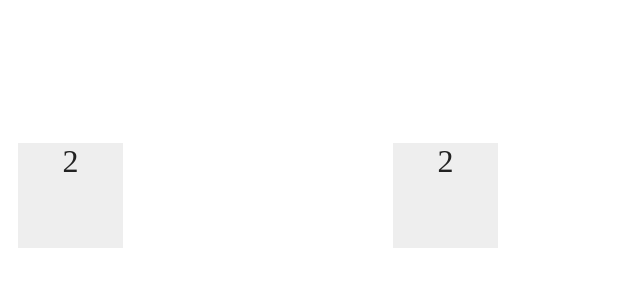
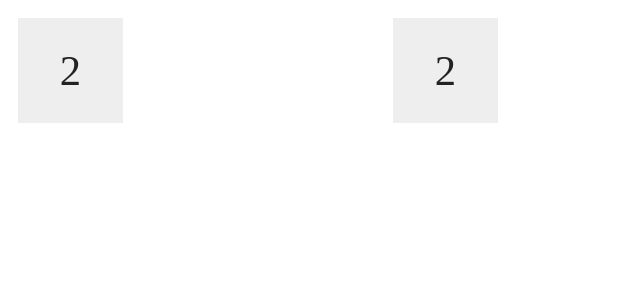
Before and after one commit to mrhanna/2048, a React (Vite) app: page / in a window 1280 px wide. Shown: the top 300 px of the page, without its empty margins (0-640 px from the left). Built offline with nearby package versions, Linux system fonts and the light colour scheme.

Commit message:
Actually fixed the flicker animation. Exiting/merging cells animate a merge in. Added score to state.

```diff
--- a/src/App.tsx
+++ b/src/App.tsx
@@ -1,8 +1,15 @@
-import Grid from "./components/Grid"
+import { GameContext } from "./components/GameContext";
+import { gameReducer, initGameState } from "./components/gameReducer";
+import Grid from "./components/Grid";
+import { useReducer } from "react";
 
 function App() {
+  const [state, dispatch] = useReducer(gameReducer, 4, initGameState)
+
   return (
-    <Grid />
+    <GameContext.Provider value={dispatch}>
+      <Grid grid={state.grid} />
+    </GameContext.Provider>
   )
 }
 
--- /dev/null
+++ b/src/components/GameContext.ts
@@ -0,0 +1,14 @@
+import { createContext, useContext } from "react";
+import type { ShiftAction } from "./gameReducer";
+
+export const GameContext = createContext<React.Dispatch<ShiftAction> | null>(null);
+
+export function useGameDispatch() {
+    const dispatch = useContext(GameContext);
+
+    if (!dispatch) {
+        throw new Error('useGameDispatch must be used in scope of GameContext.Provider');
+    }
+
+    return dispatch;
+}
--- a/src/components/Grid.tsx
+++ b/src/components/Grid.tsx
@@ -1,8 +1,11 @@
-import { useEffect, useReducer } from 'react';
-import Tile from './Tile';
+import { useEffect } from 'react';
+import Tile, { type TileProps } from './Tile';
 import styled from 'styled-components';
-import { gridReducer, initGrid, shift, type Direction } from './gridReducer';
+import { shift, type Direction } from './gameReducer';
 import { useSwipeable } from 'react-swipeable';
+
+import type { Grid } from './gameReducer';
+import { useGameDispatch } from './GameContext';
 
 const GRID_SIZE = 4;
 
@@ -12,10 +15,13 @@ const GridView = styled.div`
     height: 500px;
 `
 
-export default function Grid() {
-    const [grid, dispatch] = useReducer(gridReducer, GRID_SIZE, initGrid);
+export interface GridProps {
+    grid: Grid,
+}
 
-    const tiles = [];
+export default function Grid({ grid }: GridProps) {
+    const dispatch = useGameDispatch();
+    const tiles: TileProps[] = [];
 
     const swipeHandlers = useSwipeable({
         onSwipedLeft: () => { dispatch(shift('left')); console.log('swiped') },
@@ -52,18 +58,25 @@ export default function Grid() {
         for (let col = 0; col < GRID_SIZE; col++) {
             const cell = grid[row][col]
             if (cell) {
-                tiles.push(<Tile key={cell.tile.$id} $position={[row, col]} {...cell.tile} />);
+                tiles.push({...cell.tile, $position: [row, col]});
 
                 if (cell.merged) {
-                    // tiles.push(<Tile key={cell.merged.$id} $position={[row, col]} {...cell.merged} $exiting />);
+                    tiles.push({...cell.merged, $position: [row, col], $exiting: true });
                 }
             }
         }
     }
 
+    // Sorting the tiles array helps prevents
+    tiles.sort((a, b) => {
+        if (a.$id > b.$id) return 1;
+        if (a.$id < b.$id) return -1;
+        return 0;
+    });
+
     return (
         <GridView {...swipeHandlers}>
-            {...tiles}
+            {tiles.map((props) => <Tile key={props.$id} {...props} />)}
         </GridView>
     )
 }
--- a/src/components/Tile.tsx
+++ b/src/components/Tile.tsx
@@ -1,4 +1,6 @@
-import styled, {css, keyframes} from 'styled-components';
+import { useEffect } from 'react';
+import styled, {css} from 'styled-components';
+import '../style.css';
 
 export interface UnpositionedTileProps {
     $id: string,
@@ -7,7 +9,7 @@ export interface UnpositionedTileProps {
 
 export interface TileProps extends UnpositionedTileProps {
     $position: [number, number], // [row, column]
-    exiting?: boolean,
+    $exiting?: boolean,
 }
 
 interface TileColor {
@@ -24,28 +26,12 @@ const tileColors: TileColor[] = [
     { bg: '#573d1c', fg: '#eee' },
 ]
 
-const fadeIn = keyframes`
-    0% {
-		opacity: 0;
-	}
-	100% {
-		opacity: 1;
-	}
-`
-
-// slight hack to avoid replaying entrance animation
-const fadeInDiv = styled.div`
-    opacity: 1;
-    animation: ${fadeIn} .25s;
-`;
-
 const TileWrapper = styled.div<TileProps>`
     position: absolute;
     width: 25%;
     height: 25%;
     padding: 10px;
     box-sizing: border-box;
-    z-index: 0;
 
     ${({$position}) => css`
         left: ${25 * $position[1]}%;
@@ -56,21 +42,31 @@ const TileWrapper = styled.div<TileProps>`
 `;
 
 const TileView = styled.div<TileProps>`
+    position: relative;
     width: 100%;
     height: 100%;
-    font-size: 24pt;
+    font-size: 32pt;
     text-align: center;
-    z-index: ${({exiting}) => exiting ? '1' : '2'};
+    z-index: ${({$exiting}) => $exiting ? '1' : '2'};
+    display: flex;
+    justify-content: center;
+    align-items: center;
 
-    ${({exponent}) => css`
-        background-color: ${ tileColors[Math.min(exponent - 1, tileColors.length - 1)].bg };
-        color: ${ tileColors[Math.min(exponent - 1, tileColors.length - 1)].fg };
+    transition: color .25s, background-color .25s;
+
+    ${({exponent, $exiting}) => css`
+        background-color: ${ tileColors[Math.min(exponent - 1 + ($exiting ? 1 : 0), tileColors.length - 1)].bg };
+        color: ${ tileColors[Math.min(exponent - 1 + ($exiting ? 1 : 0), tileColors.length - 1)].fg };
     `}
 `;
 
 export default function Tile(props: TileProps) {
+    useEffect(() => {
+        console.log(`${props.$id} mounted`);
+    }, []);
+
     return (
-        <TileWrapper className={fadeInDiv.styledComponentId} {...props}>
+        <TileWrapper className={'fade-in'} {...props}>
             <TileView {...props}>{2 ** props.exponent}</TileView>
         </TileWrapper>
     );
--- a/src/components/gridReducer.ts
+++ b/src/components/gameReducer.ts
@@ -7,6 +7,16 @@ type Slot = {
     tile: UnpositionedTileProps,
     merged?: UnpositionedTileProps,
 } | undefined;
+
+export type Grid = Slot[][];
+
+export interface GameState {
+    grid: Grid,
+    score: {
+        current: number,
+        best: number,
+    }
+}
 
 interface SeededTileProps extends UnpositionedTileProps {
     positionSeed: number,
@@ -35,7 +45,7 @@ function spawnTile() {
     };
 }
 
-function transform(grid: Slot[][], direction: Direction) {
+function transform(grid: Grid, direction: Direction) {
     switch (direction) {
         case 'left':
             return [...grid];
@@ -48,7 +58,7 @@ function transform(grid: Slot[][], direction: Direction) {
     }
 }
 
-function undoTransform(grid: Slot[][], direction: Direction) {
+function undoTransform(grid: Grid, direction: Direction) {
     switch (direction) {
         case 'left':
             return [...grid];
@@ -64,12 +74,13 @@ function undoTransform(grid: Slot[][], direction: Direction) {
 // Calculates grid state after a play action is performed.
 // Returns both the new grid state as well as a list of discarded cells for animation purposes.
 // Returns false if nothing changes (i.e. everything is blocked)
-function moveCells(grid: Slot[][], direction: Direction, nextTile: SeededTileProps): Slot[][] {
+function moveCells(state: GameState, direction: Direction, nextTile: SeededTileProps): GameState {
     // rather than implement separate logic for each direction, just rotate the grid
-    const rows = transform(grid, direction)
+    const rows = transform(state.grid, direction)
 
     const emptyCellPositions: [number, number][] = [];
     let changed = false;
+    let scoreDelta = 0;
 
     // Go row by row. Logically, everything in arrays shifts left here
     const shiftedGrid = rows.map((row: Slot[], rowIndex) => {
@@ -86,6 +97,8 @@ function moveCells(grid: Slot[][], direction: Direction, nextTile: SeededTilePro
                     changed = true;
                     // increase the exp value of the last unmerged cell
                     ret[lastUnmergedIndex]!.tile.exponent++;
+                    // increase the score delta
+                    scoreDelta += 2 ** ret[lastUnmergedIndex]!.tile.exponent;
                     // put this cell in the merge field of the newly merged cell (for animation purposes)
                     ret[lastUnmergedIndex]!.merged = {...cell};
                     // there is no longer a "last unmerged index"
@@ -109,21 +122,28 @@ function moveCells(grid: Slot[][], direction: Direction, nextTile: SeededTilePro
         return ret;
     });
 
-    if (!changed) return grid;
+    if (!changed) return state;
 
     // Spawn a new tile in an empty slot
     const spawnSlot = emptyCellPositions[Math.floor(nextTile.positionSeed * emptyCellPositions.length)];
     shiftedGrid[spawnSlot[0]][spawnSlot[1]] = { tile: { $id: nextTile.$id, exponent: nextTile.exponent } }
 
-    return undoTransform(shiftedGrid, direction);
+    return {
+        score: {
+            current: state.score.current + scoreDelta,
+            best: Math.max(state.score.best, state.score.current + scoreDelta),
+        },
+        grid: undoTransform(shiftedGrid, direction)
+    };
 }
 
 const randomNum = (below: number) => Math.floor(Math.random() * below);
 
-export function initGrid(gridSize: number) {
-    const initialGrid: Slot[][] = Array(gridSize).fill(undefined).map(() => Array(gridSize).fill(undefined));
+export function initGameState(gridSize: number) {
+    const initialGrid: Grid = Array(gridSize).fill(undefined).map(() => Array(gridSize).fill(undefined));
     const a = randomNum(gridSize);
     const b = randomNum(gridSize);
+
     let c = randomNum(gridSize);
     let d = randomNum(gridSize);
 
@@ -135,10 +155,16 @@ export function initGrid(gridSize: number) {
     initialGrid[a][b] = { tile: spawnTile() };
     initialGrid[c][d] = { tile: spawnTile() };
 
-    return initialGrid;
+    return {
+        score: {
+            current: 0,
+            best: 0, //todo
+        },
+        grid: initialGrid,
+    }
 }
 
-export function gridReducer(state: Slot[][], action: ShiftAction) {
+export function gameReducer(state: GameState, action: ShiftAction) {
     if (action.type === 'shift') {
         return moveCells(state, action.payload.direction, action.payload.nextTile);
     }
--- /dev/null
+++ b/src/style.css
@@ -0,0 +1,14 @@
+@keyframes fadeIn {
+  from {
+    opacity: 0;
+    transform: scale(0.9);
+  }
+  to {
+    opacity: 1;
+    transform: scale(1);
+  }
+}
+
+.fade-in {
+  animation: fadeIn 0.25s ease;
+}
```
